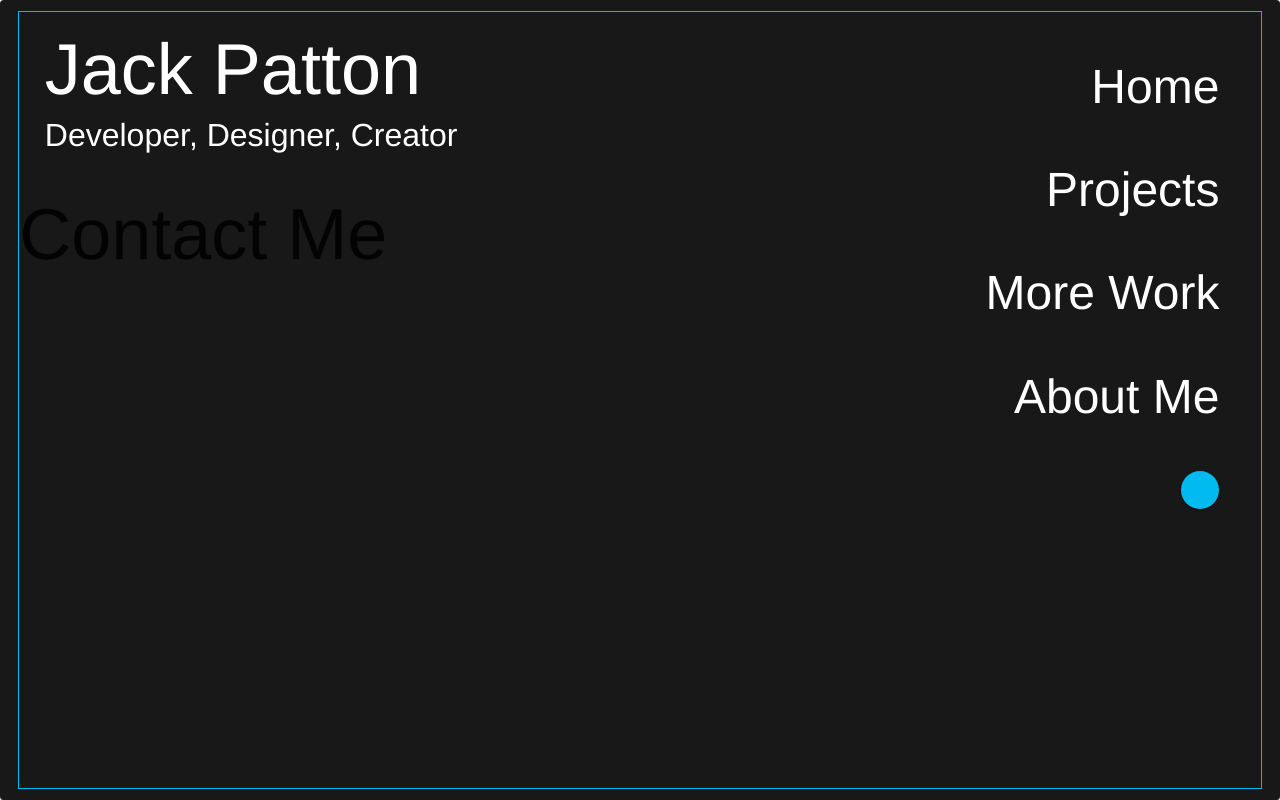
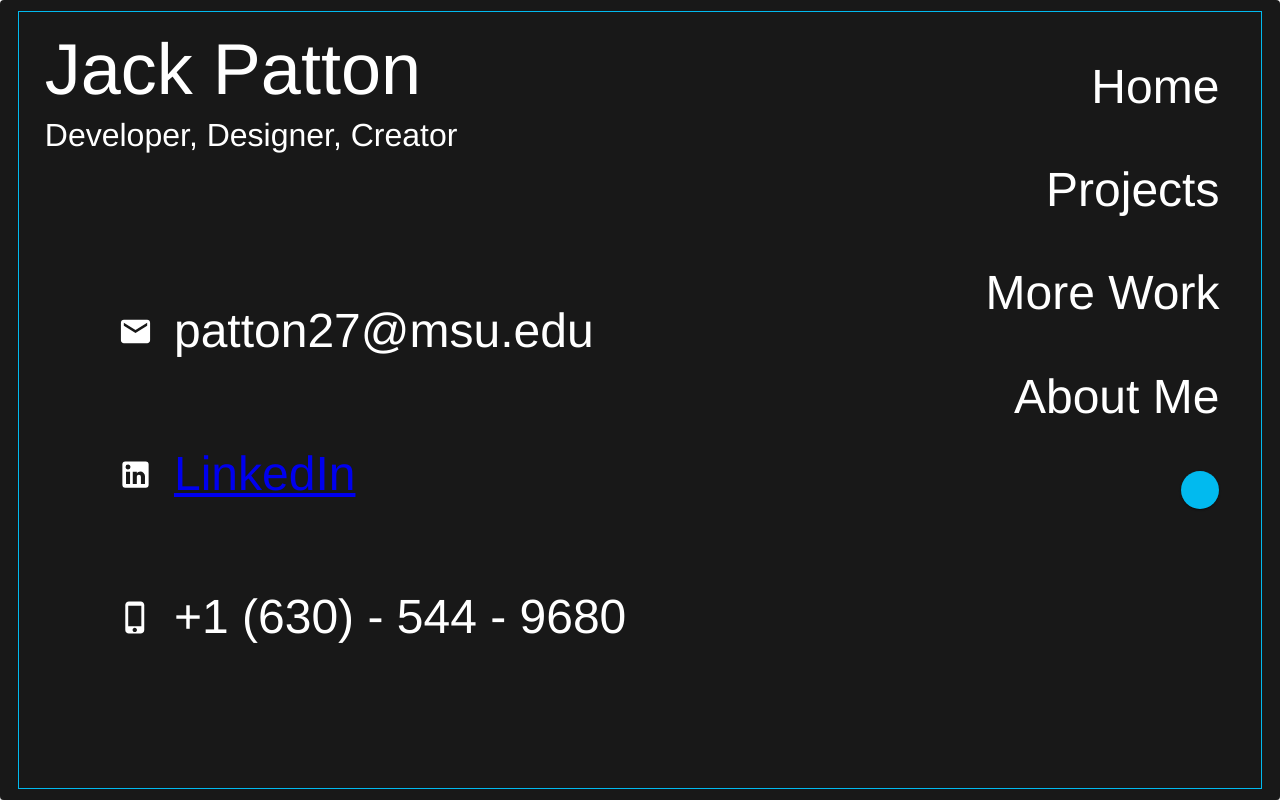
Before and after one commit to jackpatton19/website, a React (Create React App) app: page / in a window 1280 px wide. Both pictures are taken after a click on the element "Contact". Built offline with nearby package versions, Linux system fonts and the light colour scheme.

Commit message:
Updated Contact Page

```diff
--- /dev/null
+++ b/src/components/ContactPage.js
@@ -0,0 +1,52 @@
+import { List, ListItem } from '@mui/material';
+import { Box, useTheme } from '@mui/system';
+import { React, useState, useEffect } from 'react';
+import ListItemIcon from '@mui/material/ListItemIcon';
+import ListItemText from '@mui/material/ListItemText';
+import EmailIcon from '@mui/icons-material/Email';
+import LinkedInIcon from '@mui/icons-material/LinkedIn';
+import PhoneIphoneIcon from '@mui/icons-material/PhoneIphone';
+import { Typography } from '@mui/material';
+
+function ContactPage() {
+
+    const myTheme = useTheme();
+
+    return(
+        <Box color={myTheme.secondary.main} sx={{
+            width: "100%",
+            height: "100%",
+            display: "flex",
+            justifyContent: "center",
+            alignItems: "center",
+        }}>
+            <Box sx={{
+                width: "80%",
+                height: "80%",
+            }}>
+                <List sx={{
+                    width: "100%",
+                    height: "100%"
+                }}>
+                    <ListItem sx={{height: "30%", color: "white"}}>
+                        <ListItemIcon><EmailIcon fontSize="large" sx={{color: "white"}}></EmailIcon></ListItemIcon>
+                        <ListItemText><Typography variant="h2">patton27@msu.edu</Typography></ListItemText>
+                    </ListItem>
+
+                    <ListItem sx={{height: "30%", color: "white"}}>
+                        <ListItemIcon><LinkedInIcon fontSize="large" sx={{color: "white"}}></LinkedInIcon></ListItemIcon>
+                        <ListItemText><Typography variant="h2"><a href="https://www.linkedin.com/in/jack-patton-74a2651b5/" target="_blank">LinkedIn</a></Typography></ListItemText>
+                    </ListItem>
+
+                    <ListItem sx={{height: "30%", color: "white"}}>
+                        <ListItemIcon><PhoneIphoneIcon fontSize="large" sx={{color: "white"}}></PhoneIphoneIcon></ListItemIcon>
+                        <ListItemText><Typography variant="h2">+1 (630) - 544 - 9680</Typography></ListItemText>
+                    </ListItem>
+                </List>
+            </Box>
+        </Box>
+    );
+
+}
+
+export default ContactPage;
--- a/src/components/CurrentPage.js
+++ b/src/components/CurrentPage.js
@@ -6,6 +6,7 @@ import Paper from '@mui/material/Paper';
 import AboutMe from './AboutMe.js';
 import HomePage from './HomePage.js';
 import ProjectsPage from './ProjectsPage.js';
+import ContactPage from './ContactPage.js';
 
 function CurrentPage({pageName}) {
 
@@ -27,7 +28,7 @@ function CurrentPage({pageName}) {
         )
     }else{
         return(
-            <Typography variant="h1">Contact Me</Typography>
+            <ContactPage></ContactPage>
         )
    }
 
--- a/src/components/ProjectCardMobile.js
+++ /dev/null
@@ -1,20 +0,0 @@
-import { useTheme } from '@emotion/react';
-import { Box } from '@mui/material';
-import { React, useState, useEffect } from 'react';
-
-function ProjectCardDesktop() {
-
-    const myTheme = useTheme();
-
-    return(
-        <Box color={myTheme.primary.white} sx={{
-            width: "100%",
-            height: "90%",
-            border: 1
-        }}>
-
-        </Box>
-    );
-}
-
-export default ProjectCardDesktop;
--- a/src/components/ProjectsPage.js
+++ b/src/components/ProjectsPage.js
@@ -2,7 +2,6 @@ import { React, useState, useEffect } from 'react';
 import { Box, useTheme} from '@mui/system';
 import { Grid } from '@mui/material';
 import ProjectCardDesktop from "./ProjectCardDesktop"
-import ProjectCardMobile from "./ProjectCardMobile"
 
 function ProjectsPage() {
 
@@ -55,23 +54,6 @@ function ProjectsPage() {
             justifyContent: "center",
             alignItems: "flex-start",
         }}>
-                {isMobile ? (
-                    <Grid container spacing={3} sx={{
-                        width: "90%",
-                        height: "80%",
-                        marginLeft: "2%",
-                    }}>
-                        <Grid item xs={12} sm={12} md={12} >
-                            <ProjectCardMobile></ProjectCardMobile>
-                        </Grid>
-                        <Grid item xs={12} sm={12} md={12}>
-                            <ProjectCardMobile></ProjectCardMobile>
-                        </Grid>
-                        <Grid item xs={12} sm={12} md={12}>
-                            <ProjectCardMobile></ProjectCardMobile>
-                        </Grid>
-                    </Grid>
-                ): (
             <Grid container spacing={3} sx={{
                 width: "90%",
                 height: "80%",
@@ -99,7 +81,6 @@ function ProjectsPage() {
                     </ProjectCardDesktop>
                 </Grid>
             </Grid>
-                )}
         </Box>
     );
 
```
Lines whose indentation alone changed are shown as unchanged.
